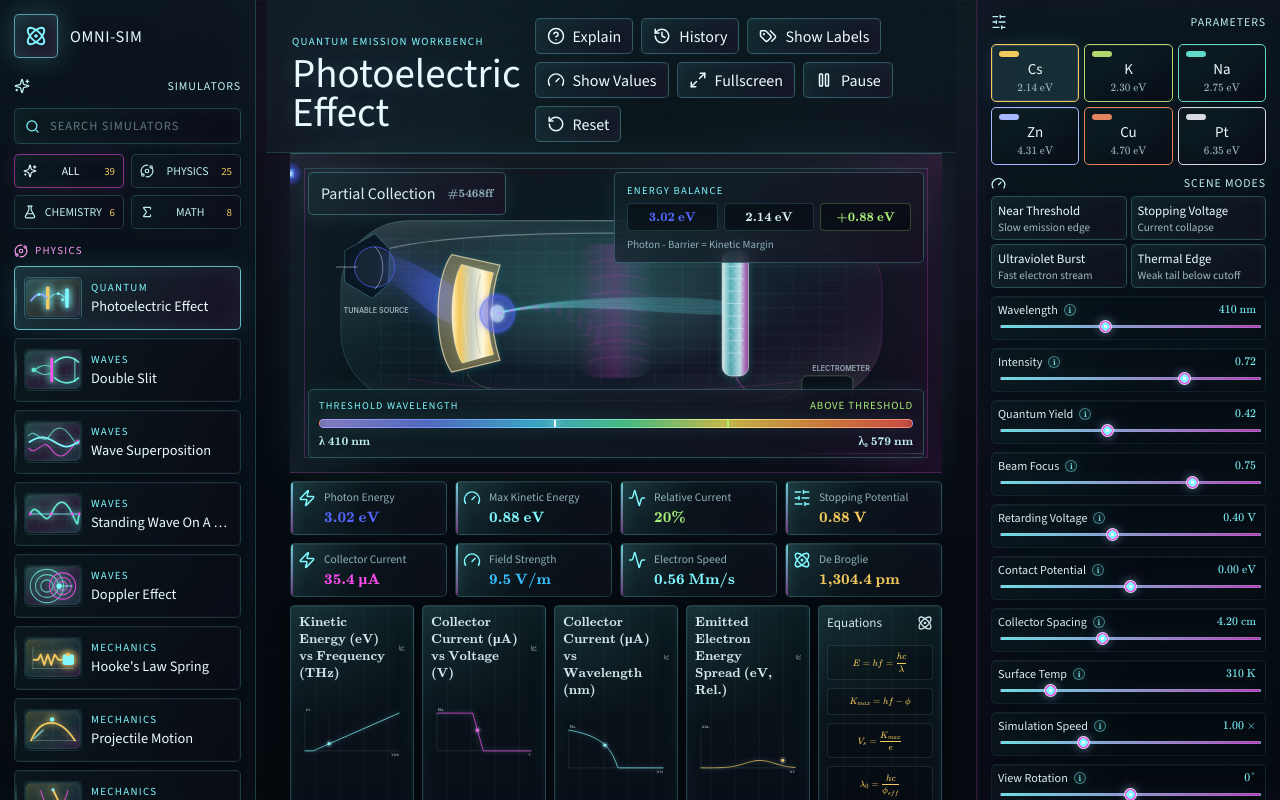
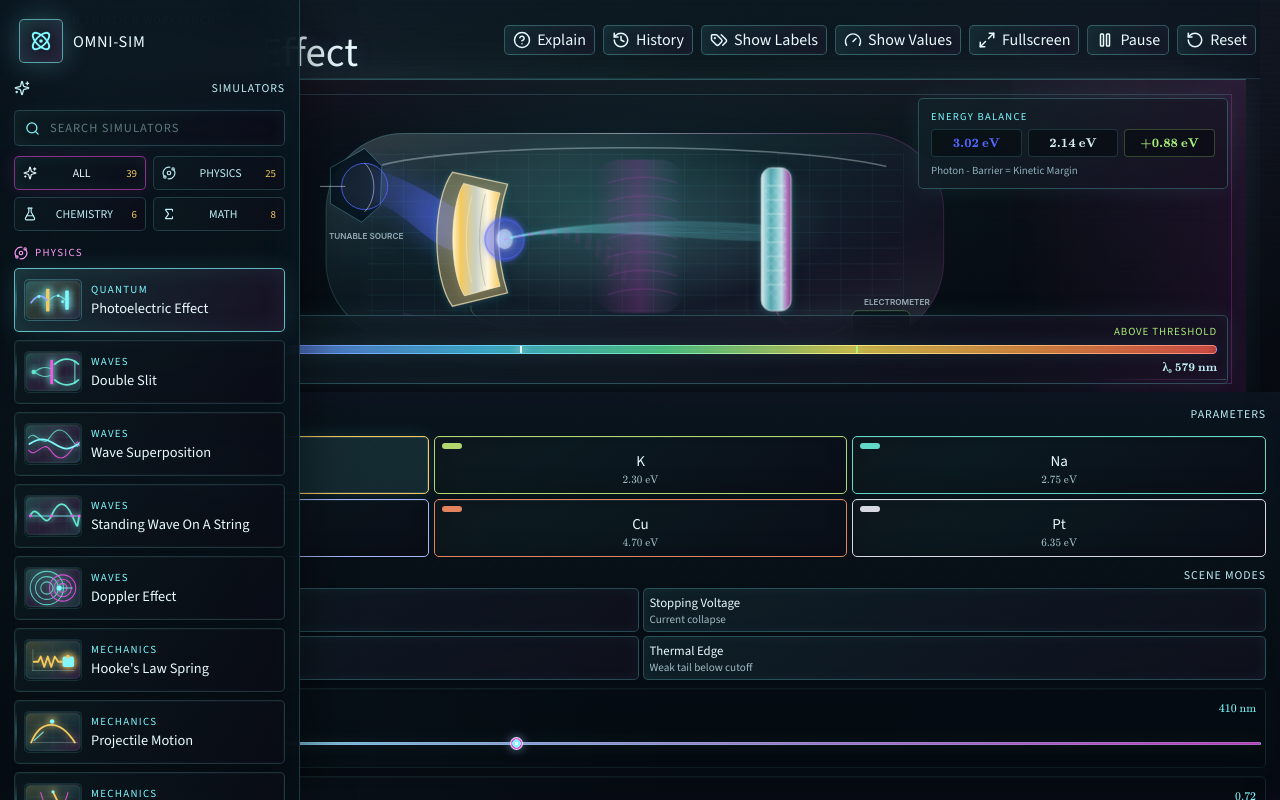
Before and after one commit to dominic-animo/omni-sim, a React (Vite) app: page / in a window 1280 px wide. Built offline with nearby package versions, Linux system fonts and the light colour scheme.

Commit message:
Make simulator sidebar overlay and compact controls

```diff
--- a/src/App.tsx
+++ b/src/App.tsx
@@ -593,6 +593,7 @@ export function App() {
   const [activeId, setActiveId] = useState<LiveSimulatorId>(readStoredActiveSimulator);
   const [disciplineFilter, setDisciplineFilter] = useState<DisciplineFilter>(readStoredDisciplineFilter);
   const [searchQuery, setSearchQuery] = useState("");
+  const [isLibraryCollapsed, setIsLibraryCollapsed] = useState(false);
   const ActiveSimulator = useMemo(() => simulatorModules[activeId], [activeId]);
   const visibleSimulators = useMemo(
     () => {
@@ -645,16 +646,22 @@ export function App() {
   }, [disciplineFilter]);
 
   return (
-    <main className="appShell">
+    <main className={`appShell ${isLibraryCollapsed ? "sidebarCollapsed" : ""}`}>
       <aside className="libraryDock">
-        <div className="brandBlock">
-          <div className="brandMark">
+        <button
+          type="button"
+          className="brandBlock"
+          onClick={() => setIsLibraryCollapsed((current) => !current)}
+          aria-label={`${isLibraryCollapsed ? "Expand" : "Collapse"} simulator sidebar`}
+          aria-expanded={!isLibraryCollapsed}
+        >
+          <span className="brandMark">
             <Atom size={22} aria-hidden="true" />
-          </div>
-          <div>
+          </span>
+          <span>
             <h1>Omni-Sim</h1>
-          </div>
-        </div>
+          </span>
+        </button>
 
         <div className="dockTitle">
           <Sparkles size={16} aria-hidden="true" />
--- a/src/styles.css
+++ b/src/styles.css
@@ -135,7 +135,7 @@ button {
   position: relative;
   z-index: 1;
   display: grid;
-  grid-template-columns: 256px minmax(0, 1fr) 304px;
+  grid-template-columns: minmax(0, 1fr);
   height: 100vh;
   overflow: hidden;
 }
@@ -158,8 +158,19 @@ button {
 }
 
 .libraryDock {
+  position: absolute;
+  z-index: 22;
+  top: 0;
+  left: 0;
+  width: min(300px, 90vw);
+  height: 100vh;
   border-right: 1px solid rgba(127, 248, 255, 0.2);
-  box-shadow: inset -16px 0 38px rgba(127, 248, 255, 0.025);
+  box-shadow: inset -16px 0 38px rgba(127, 248, 255, 0.025), 10px 0 42px rgba(0, 0, 0, 0.38);
+  transition: transform 180ms ease;
+}
+
+.appShell.sidebarCollapsed .libraryDock {
+  transform: translateX(calc(-100% + 56px));
 }
 
 .controlDock {
@@ -171,9 +182,20 @@ button {
 
 .brandBlock {
   display: flex;
+  width: 100%;
   align-items: center;
-  gap: 12px;
-  margin-bottom: 20px;
+  gap: 10px;
+  margin-bottom: 12px;
+  padding: 4px;
+  border: 1px solid transparent;
+  background: transparent;
+  text-align: left;
+  cursor: pointer;
+}
+
+.brandBlock:hover {
+  border-color: rgba(127, 248, 255, 0.2);
+  background: rgba(127, 248, 255, 0.04);
 }
 
 .brandMark {
@@ -587,8 +609,8 @@ h2 {
   display: flex;
   align-items: center;
   justify-content: space-between;
-  gap: 14px;
-  padding: 18px 26px 10px;
+  gap: 10px;
+  padding: 8px 14px 6px;
   border-bottom: 1px solid rgba(127, 248, 255, 0.12);
   background:
     linear-gradient(180deg, rgba(10, 22, 31, 0.62), rgba(6, 13, 19, 0.24)),
@@ -604,9 +626,9 @@ h2 {
 .transport button {
   display: inline-flex;
   align-items: center;
-  gap: 8px;
-  min-height: 36px;
-  padding: 0 11px;
+  gap: 6px;
+  min-height: 30px;
+  padding: 0 8px;
   border: 1px solid rgba(127, 248, 255, 0.28);
   border-radius: 5px;
   background:
@@ -2417,7 +2439,7 @@ input[type="range"]::-moz-range-thumb {
 }
 
 .appShell:has(.immersiveMode) {
-  grid-template-columns: minmax(0, 1fr) 292px;
+  grid-template-columns: minmax(0, 1fr);
 }
 
 .appShell:has(.immersiveMode) .libraryDock {
@@ -2619,3 +2641,13 @@ input[type="range"]::-moz-range-thumb {
     padding-right: 16px;
   }
 }
+
+.controlDock {
+  font-size: 0.9rem;
+}
+
+.controlDock button,
+.controlDock input,
+.controlDock select {
+  min-height: 30px;
+}
```
